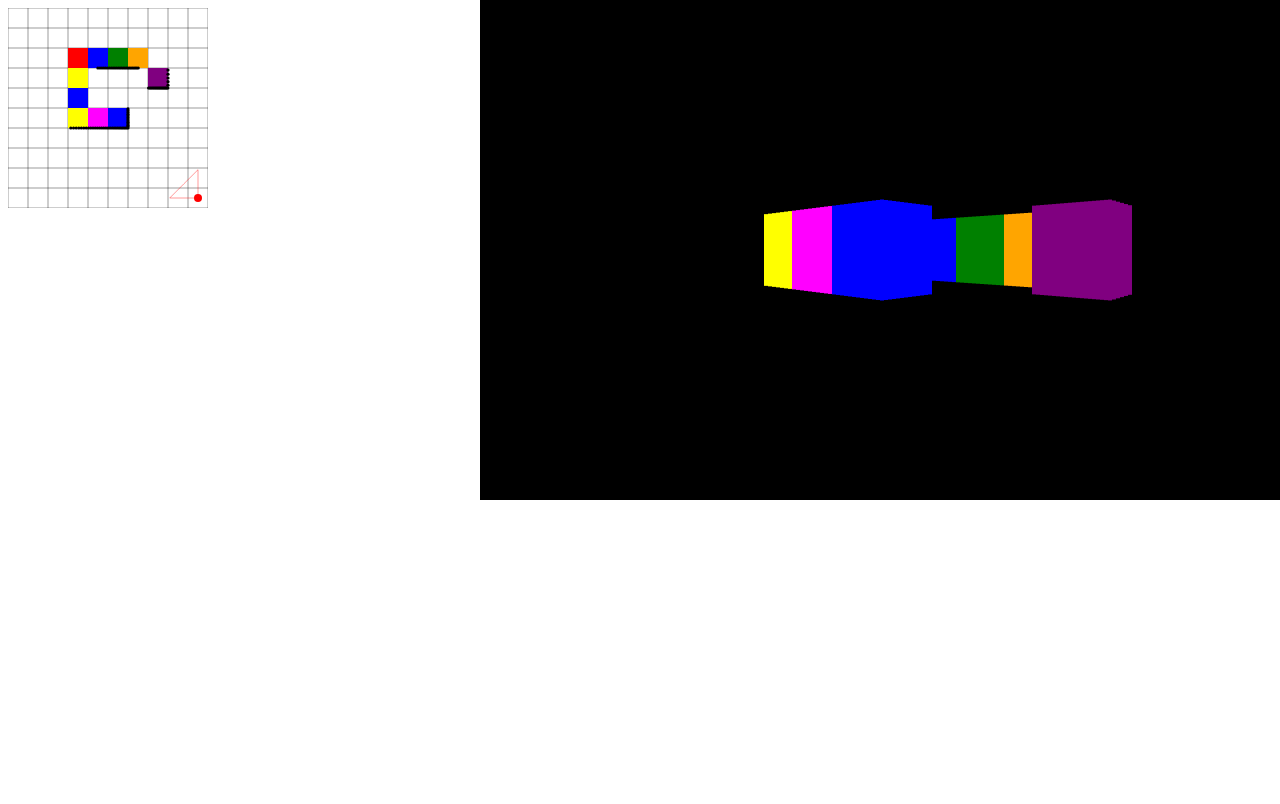
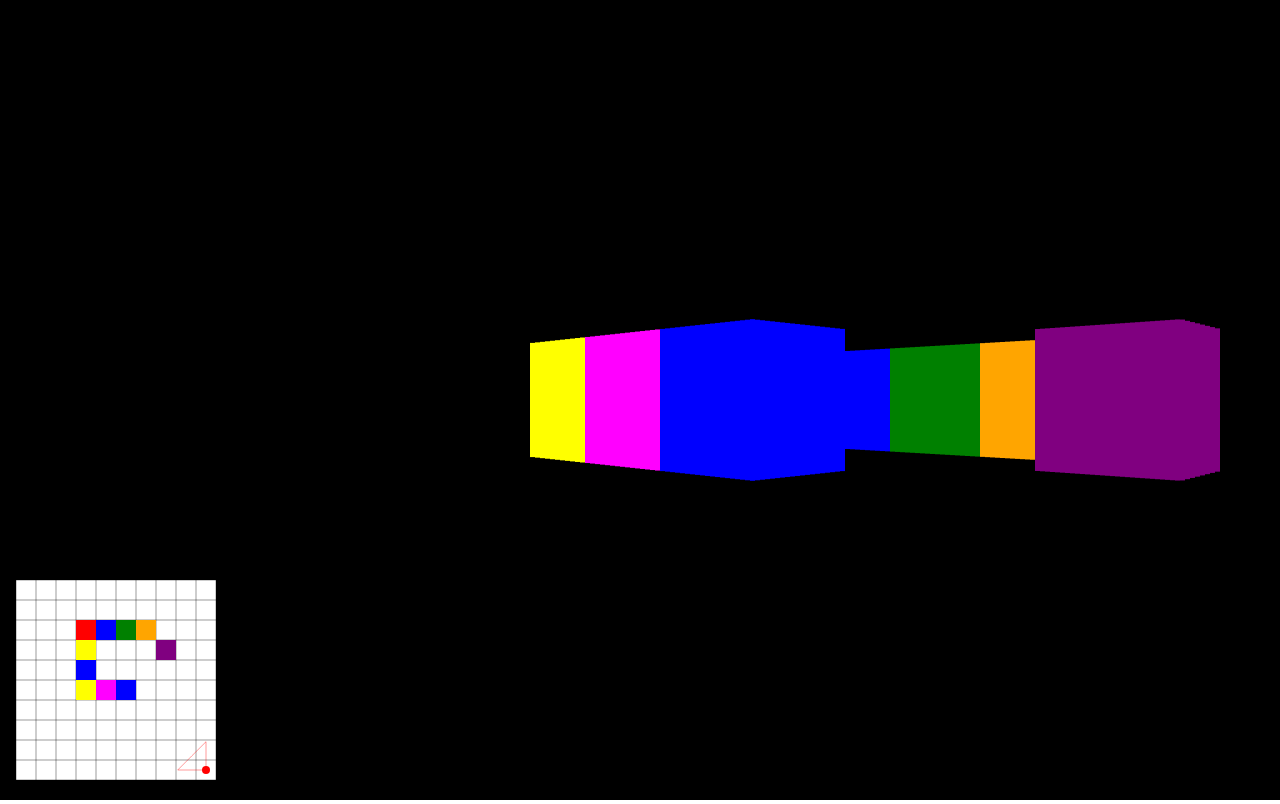
Before and after one commit to bhavesh932004/raycaster, a website: page index.html in a window 1280 px wide. Drawn offline with Linux system fonts and the light colour scheme.

Commit message:
screen size and scene map position adjustments

```diff
--- a/index.html
+++ b/index.html
@@ -2,16 +2,32 @@
 <head>
   <title>Ray Caster</title>
   <style>
-  	#screen{
+  	html, body {
+		width: 100%;
+		height: 100%;
+		margin: 0;
+		padding: 0;
+	}
+  	#app{
+		position: relative;
+		width: 100%;
+		height: 100%;
+	}
+
+	.scene-map-container{
 		position: absolute;
-		right: 0;
-		top: 0;
+		bottom: 1em;
+		left: 1em;
 	}
   </style>
 </head>
 <body>
-  <canvas id="scene-map"></canvas>
-  <canvas id="screen"></canvas>
+  <div id="app">
+  	<canvas id="screen"></canvas>
+	<div class="scene-map-container">
+  		<canvas id="scene-map"></canvas>
+	</div>
+  </div>
   <script src="index.js"></script>
 </body>
 </html>
--- a/index.js
+++ b/index.js
@@ -17,10 +17,16 @@
         [0, 0, 0, 0, 0, 0, 0, 0, 0, 0],
         [0, 0, 0, 0, 0, 0, 0, 0, 0, 0],
     ];
-    var P_WIDTH = 200;
-    var S_WIDTH = 800;
-    var S_HEIGHT = 500;
+    var P_WIDTH = 300;
+    var _a = getScreenSize(), S_WIDTH = _a[0], S_HEIGHT = _a[1];
     var PLAYER_STEP_LEN = 0.5;
+    function getScreenSize() {
+        var app = document.getElementById("app");
+        return [app.offsetWidth, app.offsetHeight];
+    }
+    function intDiv(a, b) {
+        return Math.floor(a / b);
+    }
     function add(p1, p2) {
         return { x: p1.x + p2.x, y: p1.y + p2.y };
     }
@@ -30,11 +36,14 @@
     function scale(p, s) {
         return { x: p.x * s, y: p.y * s };
     }
-    function hvUnitVectors(t) {
+    function hvProjections(t) {
         return { x: Math.cos(t), y: Math.sin(t) };
     }
+    function vLength(p) {
+        return Math.sqrt(p.x * p.x + p.y * p.y);
+    }
     function normalize(p) {
-        var len = distance(p, { x: 0, y: 0 });
+        var len = vLength(p);
         if (len === 0)
             return { x: 0, y: 0 };
         return { x: p.x / len, y: p.x / len };
@@ -105,7 +114,7 @@
     function lerp(p1, p2, s) {
         return add(p1, scale(sub(p2, p1), s));
     }
-    function renderScene(sCtx, ctx, player, p1, p2) {
+    function drawScreen(sCtx, ctx, player, p1, p2) {
         sCtx.reset();
         sCtx.fillStyle = "#000000";
         sCtx.fillRect(0, 0, S_WIDTH, S_HEIGHT);
@@ -122,21 +131,28 @@
                 pa = pb;
                 pb = pc_1;
             }
-            console.log(pb, isCellOutOfBoard(cell));
             if (pb === null || isCellOutOfBoard(cell) || SCENE[cell.y][cell.x] === 0)
                 continue;
             drawPoint(ctx, pb, 0.08, "#000000");
             var rayV = sub(pb, player.pos);
-            var dirV = hvUnitVectors(player.dir);
+            var dirV = hvProjections(player.dir);
             var dotProduct = rayV.x * dirV.x + rayV.y * dirV.y;
-            var wallHeight = S_HEIGHT / dotProduct;
-            var wallWidth = S_WIDTH / P_WIDTH;
+            var wallHeight = S_HEIGHT / dotProduct * NEAR_PLANE;
+            var wallWidth = Math.ceil(S_WIDTH / P_WIDTH);
             sCtx.fillStyle = SCENE[cell.y][cell.x];
             sCtx.fillRect(x * wallWidth, 0.5 * (S_HEIGHT - wallHeight), wallWidth, wallHeight);
         }
     }
     function drawSceneMap(screenCtx, ctx, player) {
+        var len = Math.tan(FOV * 0.5) * NEAR_PLANE;
+        var np = add(player.pos, scale(hvProjections(player.dir), len));
+        var dVec = sub(np, player.pos);
+        var npl = sub(np, rotate(dVec, Math.PI * 0.5));
+        var npr = add(np, rotate(dVec, Math.PI * 0.5));
+        drawScreen(screenCtx, ctx, player, npl, npr);
         ctx.reset();
+        ctx.fillStyle = "#ffffff";
+        ctx.fillRect(0, 0, B_WIDTH, B_HEIGHT);
         ctx.lineWidth = 0.02;
         ctx.scale(B_WIDTH / B_COLS, B_HEIGHT / B_ROWS);
         for (var r = 0; r <= B_ROWS; r++) {
@@ -154,15 +170,10 @@
             }
         }
         drawPoint(ctx, player.pos, 0.2, "#ff0000");
-        var len = Math.tan(FOV * 0.5) * NEAR_PLANE;
-        var np = add(player.pos, scale(hvUnitVectors(player.dir), NEAR_PLANE));
-        var npl = sub(np, scale(rotate(sub(np, player.pos), Math.PI * 0.5), len));
-        var npr = add(np, scale(rotate(sub(np, player.pos), Math.PI * 0.5), len));
         drawLine(ctx, np, npl, "#ff0000");
         drawLine(ctx, np, npr, "#ff0000");
         drawLine(ctx, player.pos, npl, "#ff0000");
         drawLine(ctx, player.pos, npr, "#ff0000");
-        renderScene(screenCtx, ctx, player, npl, npr);
     }
     function init() {
         var screen = document.getElementById("screen");
@@ -179,6 +190,8 @@
         var ctx = sceneMap.getContext("2d");
         if (ctx === null)
             throw new Error("Browser doesn't support 2D context");
+        ctx.fillStyle = "#ffffff";
+        ctx.fillRect(0, 0, B_WIDTH, B_HEIGHT);
         sceneMap.width = B_WIDTH;
         sceneMap.height = B_HEIGHT;
         var player = {
@@ -190,11 +203,11 @@
                 return;
             switch (evt.key) {
                 case 'j': {
-                    player.pos = add(player.pos, scale(hvUnitVectors(player.dir), PLAYER_STEP_LEN));
+                    player.pos = add(player.pos, scale(hvProjections(player.dir), PLAYER_STEP_LEN));
                     break;
                 }
                 case 'k': {
-                    player.pos = add(player.pos, scale(hvUnitVectors(player.dir), -1 * PLAYER_STEP_LEN));
+                    player.pos = add(player.pos, scale(hvProjections(player.dir), -1 * PLAYER_STEP_LEN));
                     break;
                 }
                 case 'h': {
```
Also changed, not shown: index.ts (+35 -21 lines).
